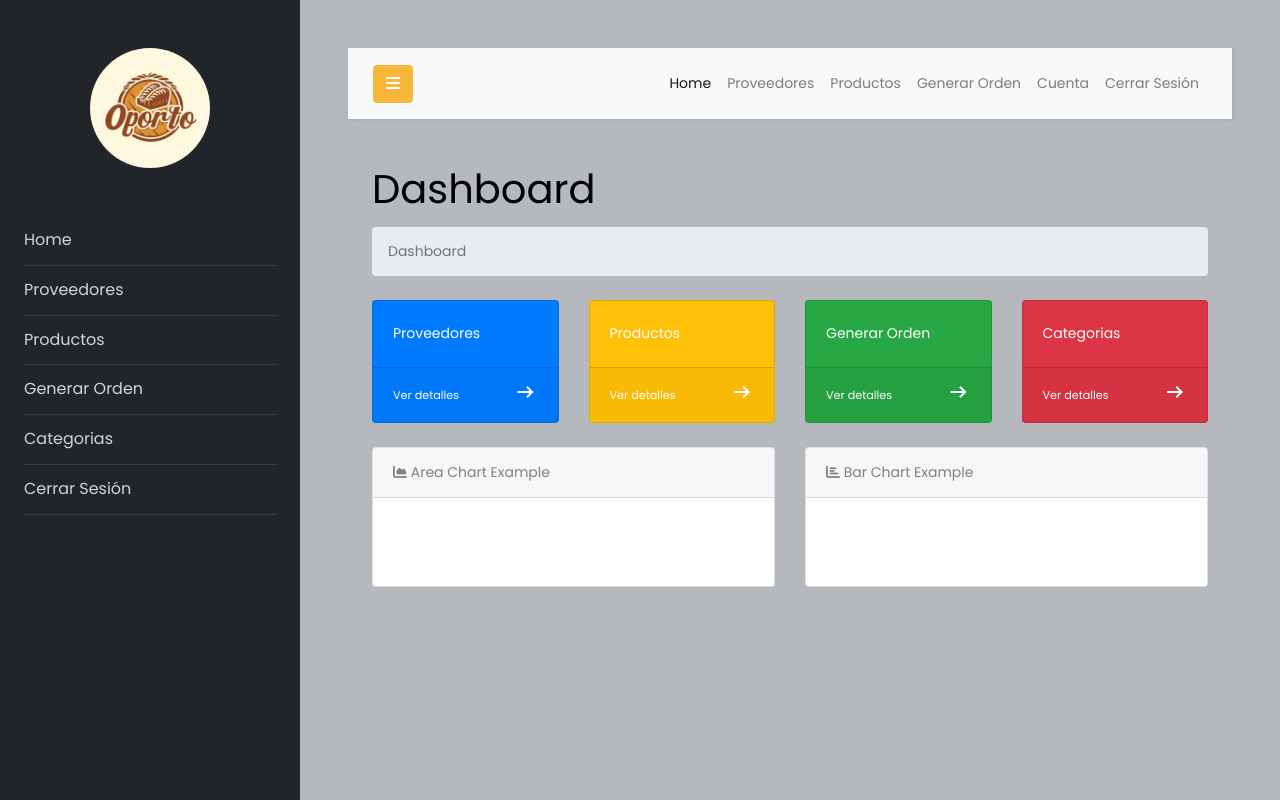
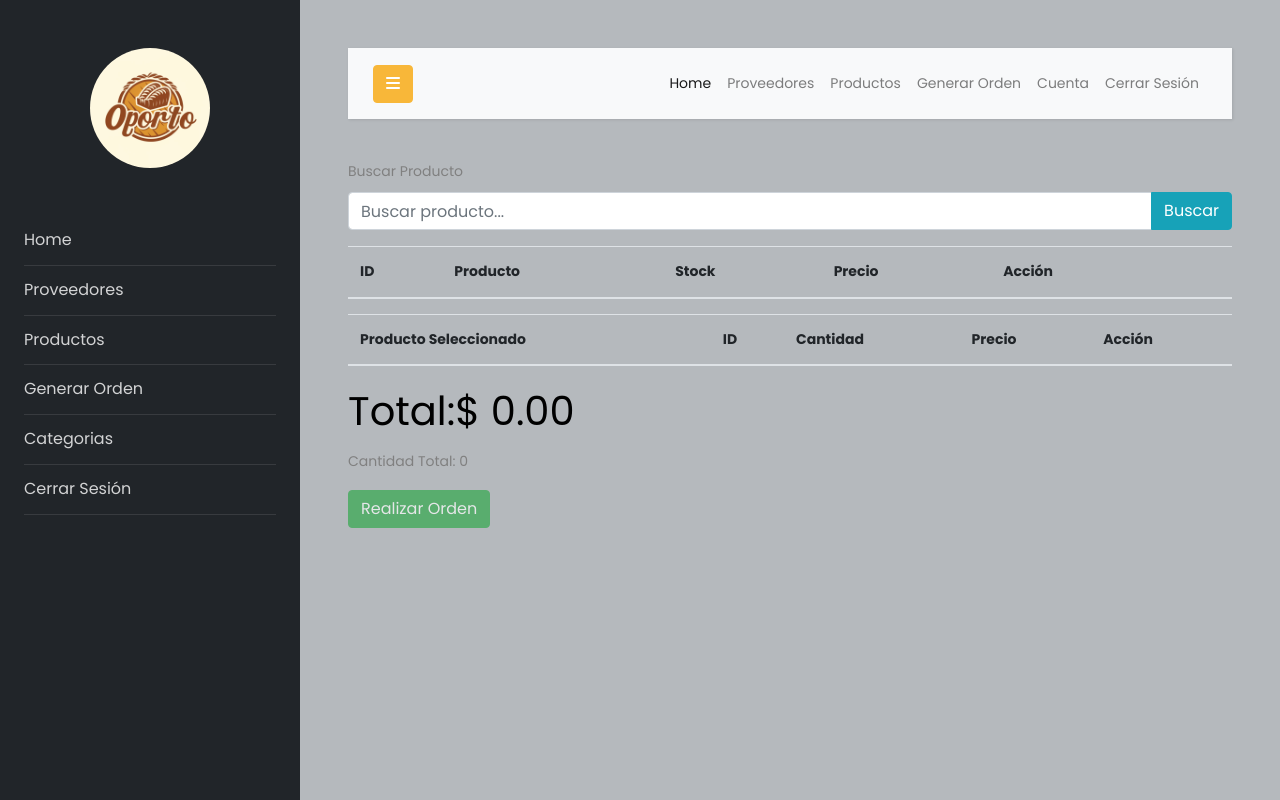
Before and after one commit to simonpinilla/Inventario-Ing-Software, a Django app: page /procesar_orden/ in a window 1280 px wide. Run offline with Django 4.2, Linux system fonts and the light colour scheme; lists and menus that the app fills with data are empty; some libraries are stand-ins or nearby versions.

Commit message:
detalleOrden listo

```diff
--- a/INVENTARIO/myinventario/views.py
+++ b/INVENTARIO/myinventario/views.py
@@ -7,10 +7,10 @@ from django.contrib.auth import login, logout
 from django.contrib import messages
 from .forms import *
 from functools import reduce
-from django.shortcuts import render
 from django.utils import timezone
 from django.http import HttpResponseServerError
 from django.http import *
+from django.db import transaction
 
 
 
@@ -98,37 +98,56 @@ def agregar_categoria(request):
 
 def procesar_orden(request):
     if request.method == 'POST':
-        try:
-            productos_seleccionados_ids = request.POST.getlist('productos_seleccionados_ids')
-            productos_seleccionados_ids = [id for id in productos_seleccionados_ids if id != '']
-            print("Productos Seleccionados IDs:", productos_seleccionados_ids)
-            usuario = request.user
-            nueva_orden = Orden.objects.create(fecha=timezone.now(), usuario=usuario)
+        productos_seleccionados_ids = request.POST.getlist('productos_seleccionados_ids')
+        productos_seleccionados_ids = [id for id in productos_seleccionados_ids if id != '']
+        print("Productos Seleccionados IDs:", productos_seleccionados_ids)
+        usuario = request.user
+        nueva_orden = Orden.objects.create(fecha=timezone.now(), usuario=usuario)
 
-            for producto_id in productos_seleccionados_ids:
-                try:
-                    producto = Producto.objects.get(pk=producto_id)
-                    cantidad_seleccionada = request.POST.get(f'cantidad_producto_{producto_id}')
+        errores = []
 
-                    if producto.cantidad >= int(cantidad_seleccionada) > 0:
-                        producto.cantidad -= int(cantidad_seleccionada)
-                        producto.save()
+        for producto_id in productos_seleccionados_ids:
+            producto = Producto.objects.get(pk=producto_id)
+            cantidad_seleccionada = request.POST.get(f'cantidad_producto_{producto_id}')
 
-                        detalle = DetalleOrden.objects.create(
-                            cantidad_producto=cantidad_seleccionada,
-                            orden=nueva_orden,
-                            producto=producto
-                        )
-                        detalle.save()
-                    else:
-                        return HttpResponseServerError("Cantidad seleccionada no válida para el producto.")
-                except Producto.DoesNotExist:
-                    return HttpResponseServerError("Producto no encontrado.")
-            return render(request, 'dashboard.html', {'orden_procesada_exitosamente': True})
-        except Exception as e:
-            print("Error:", e)
-            return HttpResponseServerError("Error al procesar la orden. Contacta al administrador.")
-    return render(request, 'dashboard.html')
+            try:
+                cantidad_seleccionada = int(cantidad_seleccionada)
+                if cantidad_seleccionada > 0 and producto.cantidad >= cantidad_seleccionada:
+                    producto.cantidad -= cantidad_seleccionada
+                    producto.save()
+
+                    detalle = DetalleOrden.objects.create(
+                        cantidad_producto=cantidad_seleccionada,
+                        orden=nueva_orden,
+                        producto=producto
+                    )
+                    detalle.save()
+                else:
+                    errores.append(f"No hay suficiente cantidad de {producto.nombre}.")
+            except (ValueError, Producto.DoesNotExist):
+                errores.append("Cantidad seleccionada no válida para el producto.")
+
+        if not errores:
+            detalles_orden = DetalleOrden.objects.filter(orden=nueva_orden).select_related('producto')
+
+            # Obtener detalles con nombres de productos
+            detalles_json = []
+            for detalle in detalles_orden:
+                producto = Producto.objects.get(pk=detalle.producto_id)
+                detalle_dict = {
+                    'id': detalle.id,
+                    'cantidad_producto': detalle.cantidad_producto,
+                    'orden_id': detalle.orden_id,
+                    'producto_id': detalle.producto_id,
+                    'nombre_producto': producto.nombre  # Agregar el nombre del producto al diccionario
+                }
+                detalles_json.append(detalle_dict)
+
+            return JsonResponse({'detalles_orden': detalles_json})
+        else:
+
+            print(errores)
+    return render(request, 'detalleOrden.html')
 
 
 
--- a/INVENTARIO/static/js/scripts.js
+++ b/INVENTARIO/static/js/scripts.js
@@ -155,4 +155,5 @@ $(document).ready(function () {
         });
 
 
+
 });
--- a/INVENTARIO/templates/detalleOrden.html
+++ b/INVENTARIO/templates/detalleOrden.html
@@ -10,7 +10,7 @@
         <div class="input-group">
             <input type="text" class="form-control" id="id_buscar_producto"name="buscar_producto" placeholder="Buscar producto...">
             <div class="input-group-append">
-                <button type="button" id="btn_buscar" data-url="{% url 'buscar_productos' %}">Buscar</button>
+                <button type="button" id="btn_buscar" data-url="{% url 'buscar_productos' %}" class="btn btn-info">Buscar</button>
             </div>
         </div>
     </div>
@@ -63,28 +63,30 @@
     {% endfor %}
 
 
-    <button type="submit" class="btn btn-success" name="realizar_orden">Realizar Orden</button>
+    <button type="submit" class="btn btn-success" name="realizar_orden" id="btn-realizar-orden" disabled>Realizar Orden</button>
 </form>
-{% if orden_procesada_exitosamente %}
-    <div class="modal fade" id="ordenProcesadaModal" tabindex="-1" role="dialog" aria-labelledby="ordenProcesadaModalLabel" aria-hidden="true">
-        <div class="modal-dialog" role="document">
+<div class="modal fade" id="exampleModalCenter" tabindex="-1" role="dialog" aria-labelledby="exampleModalCenterTitle" aria-hidden="true">
+    <div class="modal-dialog modal-dialog-centered" role="document">
         <div class="modal-content">
             <div class="modal-header">
-            <h5 class="modal-title" id="ordenProcesadaModalLabel">¡Orden procesada exitosamente!</h5>
-            <button type="button" class="close" data-dismiss="modal" aria-label="Close">
-                <span aria-hidden="true">&times;</span>
-            </button>
+                <h5 class="modal-title" id="exampleModalLongTitle">Detalles de la Orden</h5>
+                <button type="button" class="close" data-dismiss="modal" aria-label="Close">
+                    <span aria-hidden="true">&times;</span>
+                </button>
             </div>
             <div class="modal-body">
-            Tu contenido aquí...
+                <!-- Itera sobre los detalles de la orden -->
+                {% for detalle in detalles_orden %}
+                    <!-- Muestra los detalles del producto -->
+                    <p>Producto: {{ detalle.producto.nombre }}</p>
+                    <p>Cantidad: {{ detalle.cantidad_producto }}</p>
+                    <!-- Puedes mostrar más detalles del producto si es necesario -->
+                {% endfor %}
             </div>
             <div class="modal-footer">
-            <button type="button" class="btn btn-secondary" data-dismiss="modal">Cerrar</button>
-            <!-- Otros botones u opciones si es necesario -->
+                <button type="button" class="btn btn-secondary" data-dismiss="modal">Cerrar</button>
             </div>
         </div>
-        </div>
     </div>
-
-{% endif %}
+</div>
 {% endblock %}
--- a/INVENTARIO/templates/layout/app.html
+++ b/INVENTARIO/templates/layout/app.html
@@ -102,6 +102,78 @@
     <script src="../../static/js/main.js"></script>
     <script src="../../static/js/scripts.js"></script>
     <script src="https://kit.fontawesome.com/fe47ab309f.js" crossorigin="anonymous"></script>
+    <script>
+        document.addEventListener("DOMContentLoaded", function() {
+        const modal = document.getElementById('exampleModalCenter');
+        const formulario = document.getElementById('detalle-orden-form');
+        const btnRealizarOrden = document.getElementById('btn-realizar-orden'); // Agrega esta línea para obtener el botón
+
+        formulario.addEventListener('submit', function(event) {
+            event.preventDefault(); // Previene el envío normal del formulario
+
+            // Envía el formulario mediante AJAX
+            fetch(formulario.action, {
+                method: 'POST',
+                body: new FormData(formulario),
+                headers: {
+                    'X-CSRFToken': '{{ csrf_token }}' // Asegúrate de tener el token CSRF disponible aquí
+                }
+            })
+            .then(response => {
+                if (response.ok) {
+                    return response.json(); // Intenta parsear la respuesta como JSON
+                } else {
+                    throw new Error('Hubo un problema al procesar la orden.');
+                }
+            })
+            .then(data => {
+                // Procesa los datos recibidos (si es un objeto JSON válido)
+                if (data.detalles_orden) {
+                    const modalBody = document.querySelector('#exampleModalCenter .modal-body');
+                    modalBody.innerHTML = ''; // Limpiar el contenido existente del modal
+
+                    // Iterar sobre los detalles de la orden recibidos del servidor
+                    data.detalles_orden.forEach(detalle => {
+                        const productoNombre = detalle.nombre_producto; // Acceder al nombre del producto
+
+                        const productoElement = document.createElement('p');
+                        productoElement.textContent = 'Producto: ' + productoNombre;
+                        const cantidadElement = document.createElement('p');
+                        cantidadElement.textContent = 'Cantidad: ' + detalle.cantidad_producto;
+
+                        modalBody.appendChild(productoElement);
+                        modalBody.appendChild(cantidadElement);
+                    });
+
+                    $('#exampleModalCenter').modal('show');
+
+                    // Una vez mostrado el modal, agregamos el listener para recargar la página al cerrarse el modal
+                    $('#exampleModalCenter').on('hidden.bs.modal', function () {
+                        location.reload(); // Recargar la página al cerrar el modal
+                    });
+                }
+            })
+            .catch(error => {
+                console.error(error);
+                // Maneja cualquier error que pueda ocurrir durante la solicitud
+            });
+        });
+        formulario.addEventListener('keypress', function(event) {
+        if (event.key === 'Enter') {
+            event.preventDefault(); // Previene el envío del formulario al presionar "Enter"
+        }
+    });
+    const detallesOrden = document.querySelector('#tabla_productos_seleccionados');
+    detallesOrden.addEventListener('DOMSubtreeModified', function() {
+        const detalles = detallesOrden.querySelectorAll('tr');
+        if (detalles.length > 0) {
+            btnRealizarOrden.disabled = false; // Habilitar el botón si hay detalles
+        } else {
+            btnRealizarOrden.disabled = true; // Deshabilitar el botón si no hay detalles
+        }
+    });
+    });
+    </script>
 
 
 </body>
```
